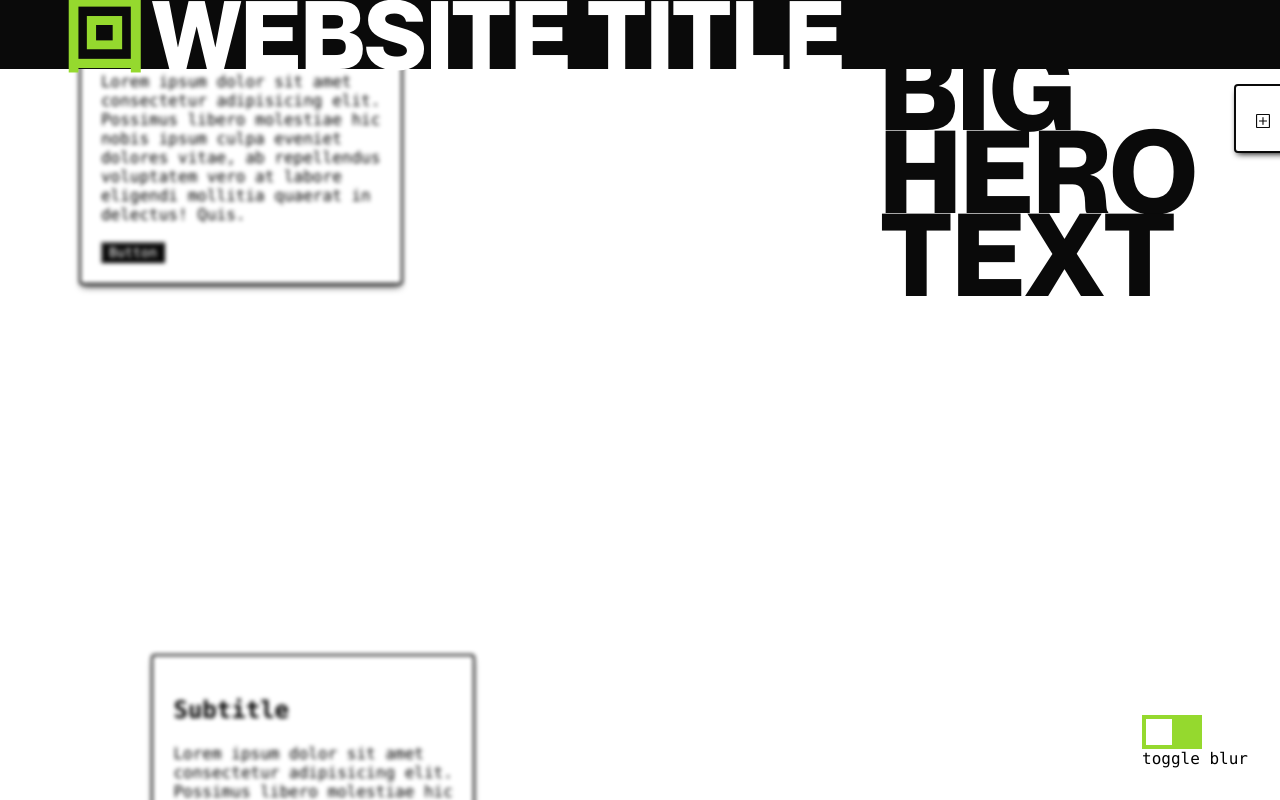
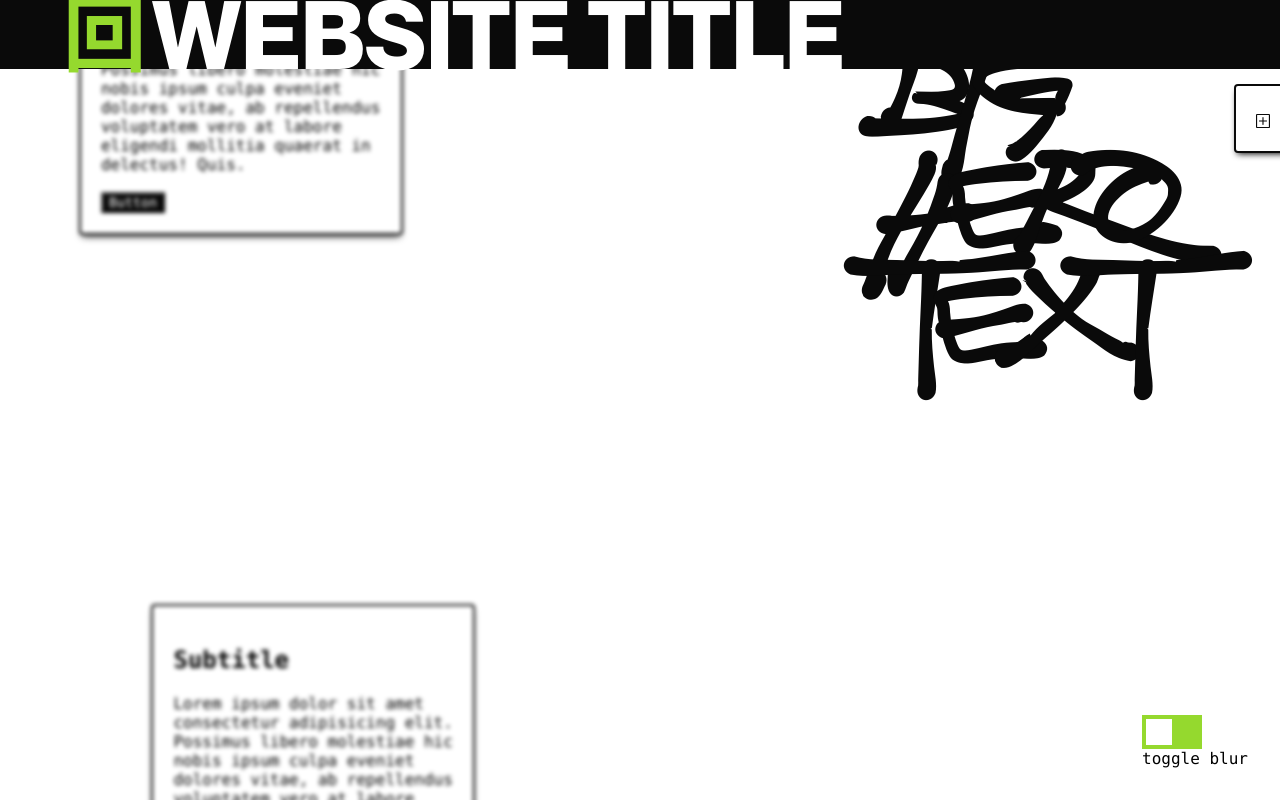
Before and after one commit to connk95/Concept-site, a Next.js app in the folder frontend/: page / in a window 1280 px wide. Shown: the top 800 px of the page. Built offline with nearby package versions, Linux system fonts and the light colour scheme; a web font is replaced by a local one.

Commit message:
add font, change styling

```diff
--- a/frontend/src/app/components/ContentBox.tsx
+++ b/frontend/src/app/components/ContentBox.tsx
@@ -34,7 +34,7 @@ const ContentBox: React.FC<{
 
   return (
     <Draggable bringToFront={bringToFront} zIndex={zIndex}>
-      <Parallax speed={10} className="parallax-box">
+      <Parallax speed={15} className="parallax-box">
         <div
           className={`content-box ${boxno}`}
           style={{
--- a/frontend/src/app/globals.css
+++ b/frontend/src/app/globals.css
@@ -41,6 +41,13 @@
   /* font-style: normal;
   font-weight: bold; */
   src: url("/fonts/DrukText-BoldItalic-Trial.otf") format("opentype");
+}
+
+@font-face {
+  font-family: "tagdo";
+  font-style: normal;
+  font-weight: normal;
+  src: url("/fonts/tagdo.ttf");
 }
 
 html,
@@ -190,7 +197,7 @@ button {
 .hero-text {
   position: absolute;
   left: 55rem;
-  top: 6rem;
+  top: 9rem;
   /* width: 50rem; */
 }
 
@@ -198,11 +205,13 @@ button {
   font-size: 7.2rem;
   margin: 0;
   /* font-family: "Chivo", serif; */
-  font-family: "neueMontrealBold";
+  /* font-family: "neueMontrealBold"; */
+  font-family: "tagdo";
   font-optical-sizing: auto;
   font-weight: 800;
   /* font-style: italic; */
-  line-height: 0.72;
+  /* line-height: 0.72; */
+  line-height: 1;
   color: #0a0a0a;
 }
 
--- a/frontend/src/app/page.tsx
+++ b/frontend/src/app/page.tsx
@@ -5,6 +5,12 @@ import { useState, useEffect } from "react";
 import { Parallax } from "react-scroll-parallax";
 import "./globals.css";
 import ContentBox, { ContentBoxType } from "./components/ContentBox";
+
+// TODO: Fix body parallax when navbar fixes position
+// parallax speeds are active when page y = 0
+// but body elements move at same speed beyond y > 0
+
+// TODO: Fix element "jump" when navbar fixes position
 
 export default function Page() {
   const [blurry, setBlurry] = useState(true);
@@ -130,7 +136,7 @@ export default function Page() {
         </label>
         <p>toggle blur</p>
       </div>
-      <Parallax speed={5} className="parallax-layer">
+      <Parallax speed={10} className="parallax-layer">
         <div className="hero-text">
           <p>
             BIG
```
Also changed, not shown: frontend/public/fonts/tagdo.ttf (added).
